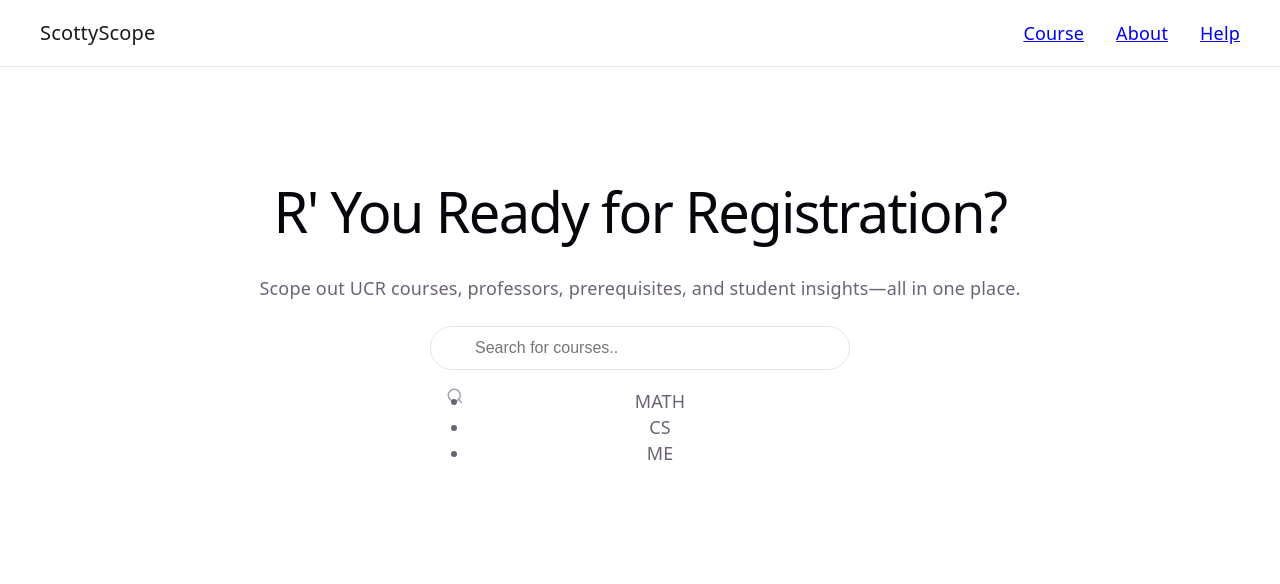
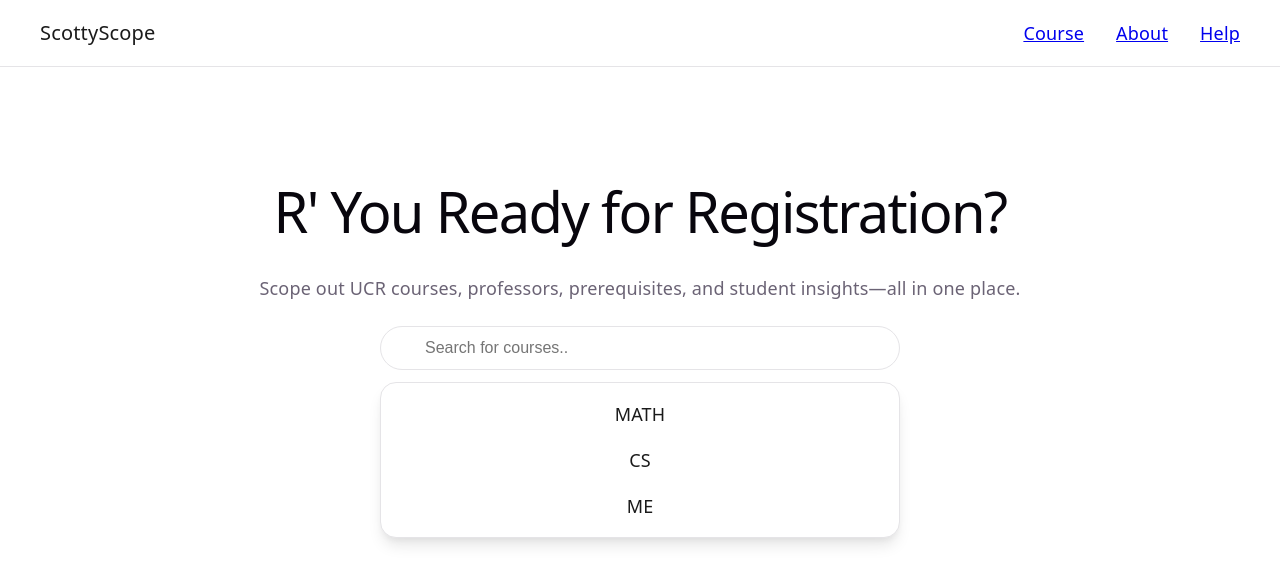
Before and after one commit to kcafernandes/scotty-scope, a React app in the folder frontend/: page / in a window 1280 px wide. Shown: the top 584 px of the page. Built offline with nearby package versions, Linux system fonts and the light colour scheme; the HTML template or start-up script is replaced by a standard one.

Commit message:
fixed search bar layout and added style

```diff
--- a/frontend/src/App.css
+++ b/frontend/src/App.css
@@ -22,13 +22,6 @@
   padding: 80px 20px;
 }
 
-#hero .search-wrap {
-  position: relative;
-  width: 100%;
-  max-width: 420px;
-  margin: 24px auto 0;
-}
-
 #hero input {
   width: 100%;
   padding: 12px 20px 12px 44px;
@@ -36,16 +29,6 @@
   border: 1px solid var(--border);
   font-size: 16px;
   box-sizing: border-box;
-}
-
-#hero .search-icon {
-  position: absolute;
-  left: 16px;
-  top: 50%;
-  transform: translateY(-50%);
-  width: 18px;
-  height: 18px;
-  opacity: 0.6;
 }
 
 .hero {
--- a/frontend/src/App.jsx
+++ b/frontend/src/App.jsx
@@ -13,13 +13,7 @@ function App() {
           <p>
           Scope out UCR courses, professors, prerequisites, and student insights—all in one place.
           </p>
-          <div className="search-wrap">
-            <svg className="search-icon" viewBox="0 0 24 24" fill="none" stroke="currentColor" strokeWidth="2">
-              <circle cx="11" cy="11" r="8" />
-              <line x1="21" y1="21" x2="16.65" y2="16.65" />
-            </svg>
-            <SearchBar/>
-          </div>
+          <SearchBar/>
         </div>
       </section>
     </>
--- a/frontend/src/components/SearchBar.css
+++ b/frontend/src/components/SearchBar.css
@@ -0,0 +1,39 @@
+.search-bar {
+    display: flex;
+    flex-wrap: wrap;
+    gap: 12px;
+    width: 100%;
+    max-width: 520px;
+    margin: 24px auto 0;
+  }
+
+  .search-bar input {
+    flex: 1 1 180px;
+    padding: 12px 20px;
+    border-radius: 999px;
+    border: 1px solid var(--border);
+    font-size: 16px;
+    box-sizing: border-box;
+  }
+
+  .search-bar .dropdown {
+    flex-basis: 100%;
+    list-style: none;
+    margin: 0;
+    padding: 8px;
+    background: white;
+    border-radius: 16px;
+    border: 1px solid var(--border);
+    box-shadow: var(--shadow);
+  }
+
+  .search-bar .dropdown li {
+    padding: 10px 12px;
+    border-radius: 10px;
+    cursor: pointer;
+    color: #1a1a1a;
+  }
+
+  .search-bar .dropdown li:hover {
+    background: #f4f3ec;
+  }
```
